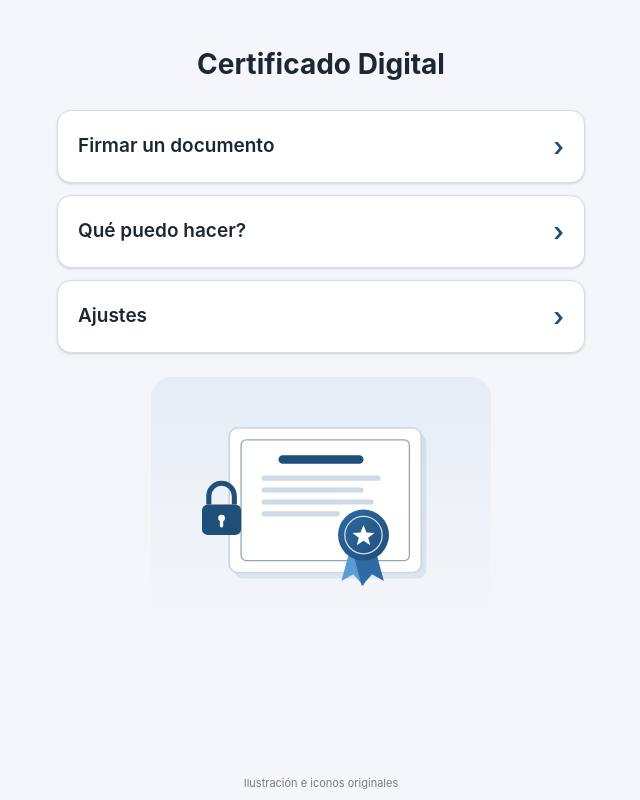
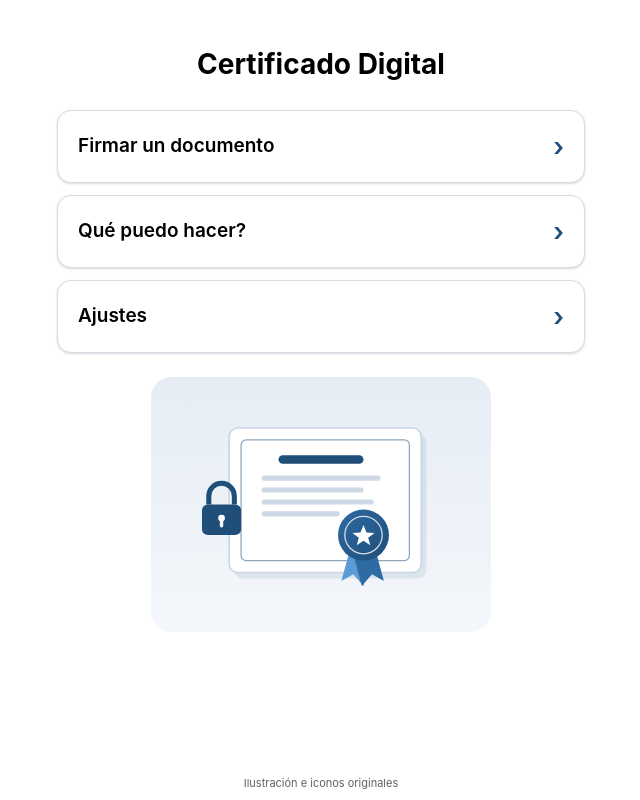
Before and after one commit to marcialql/app-certificados-digitales, a React (Vite) app: page / in a window 1280 px wide. Shown: the whole page, without its empty margins (319-959 px from the left). Built offline with nearby package versions, Linux system fonts and the light colour scheme; what node-forge would draw is missing.

Commit message:
feat: modo claro fijo, fondo blanco y letras negras
Se ignora el modo oscuro del sistema y se quitan los temas oscuros.
Añade prueba E2E que fuerza el esquema oscuro y comprueba fondo blanco y texto negro.

Co-Authored-By: Claude Haiku 5.5 <noreply@anthropic.com>

```diff
--- a/index.html
+++ b/index.html
@@ -4,6 +4,7 @@
     <meta charset="UTF-8" />
     <meta name="viewport" content="width=device-width, initial-scale=1.0" />
     <title>Firma PDF</title>
+    <meta name="color-scheme" content="light" />
     <meta name="theme-color" content="#1f4e79" />
     <link rel="icon" type="image/png" href="/icon-192.png" />
   </head>
--- a/src/styles.css
+++ b/src/styles.css
@@ -1,9 +1,11 @@
-/* Diseño de la PWA de firma. Colores en tokens; modo oscuro según el sistema. */
+/* Diseño de la PWA de firma. Colores en tokens. Siempre en modo claro,
+   independientemente de los ajustes del sistema. */
 :root {
-  --color-fondo: #f4f6f9;
+  color-scheme: light;
+  --color-fondo: #ffffff;
   --color-superficie: #ffffff;
-  --color-texto: #1d2733;
-  --color-texto-suave: #55606e;
+  --color-texto: #000000;
+  --color-texto-suave: #3a3a3a;
   --color-primario: #1f4e79;
   --color-primario-texto: #ffffff;
   --color-borde: #d5dce5;
@@ -14,38 +16,6 @@
   --color-ok-fondo: #e7f5ec;
   --radio: 14px;
   --sombra: 0 1px 2px rgba(16, 24, 40, 0.06), 0 1px 3px rgba(16, 24, 40, 0.1);
-}
-
-@media (prefers-color-scheme: dark) {
-  :root:not([data-theme='light']) {
-    --color-fondo: #111820;
-    --color-superficie: #1a232e;
-    --color-texto: #e8edf3;
-    --color-texto-suave: #a9b4c2;
-    --color-primario: #5b9bd5;
-    --color-primario-texto: #0b1622;
-    --color-borde: #2e3a48;
-    --color-foco: #7fb2ea;
-    --color-error: #ff8a80;
-    --color-error-fondo: #3a1e1c;
-    --color-ok: #6fd39a;
-    --color-ok-fondo: #173124;
-  }
-}
-
-:root[data-theme='dark'] {
-  --color-fondo: #111820;
-  --color-superficie: #1a232e;
-  --color-texto: #e8edf3;
-  --color-texto-suave: #a9b4c2;
-  --color-primario: #5b9bd5;
-  --color-primario-texto: #0b1622;
-  --color-borde: #2e3a48;
-  --color-foco: #7fb2ea;
-  --color-error: #ff8a80;
-  --color-error-fondo: #3a1e1c;
-  --color-ok: #6fd39a;
-  --color-ok-fondo: #173124;
 }
 
 * {
```
Also changed, not shown: 2 other files (tests, documents, lock files or other folders).
